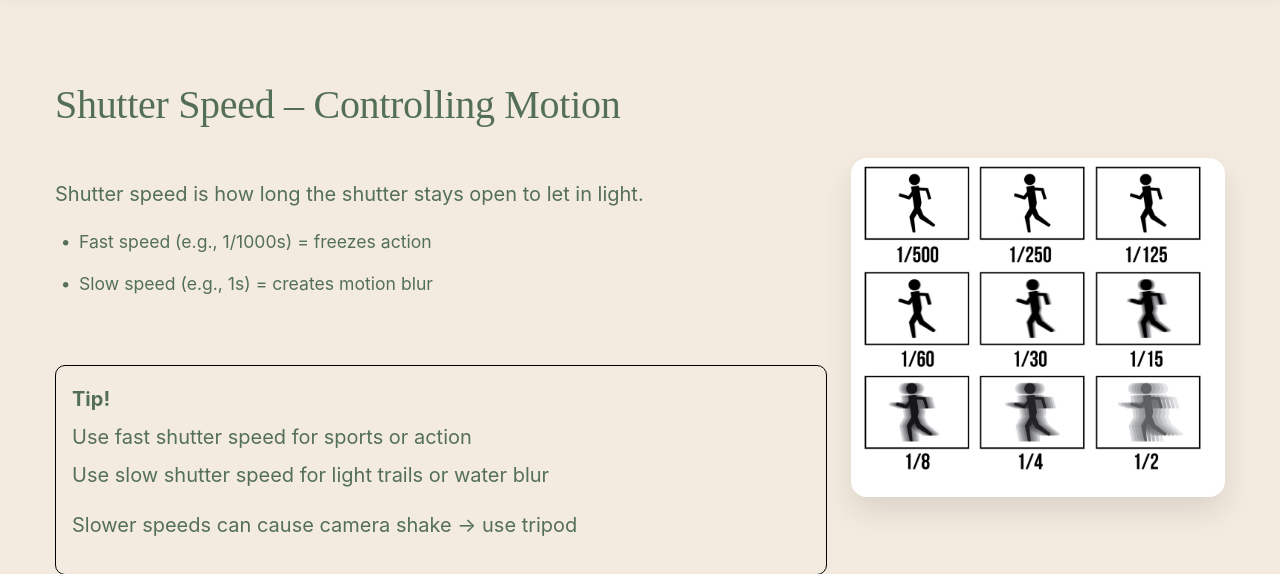
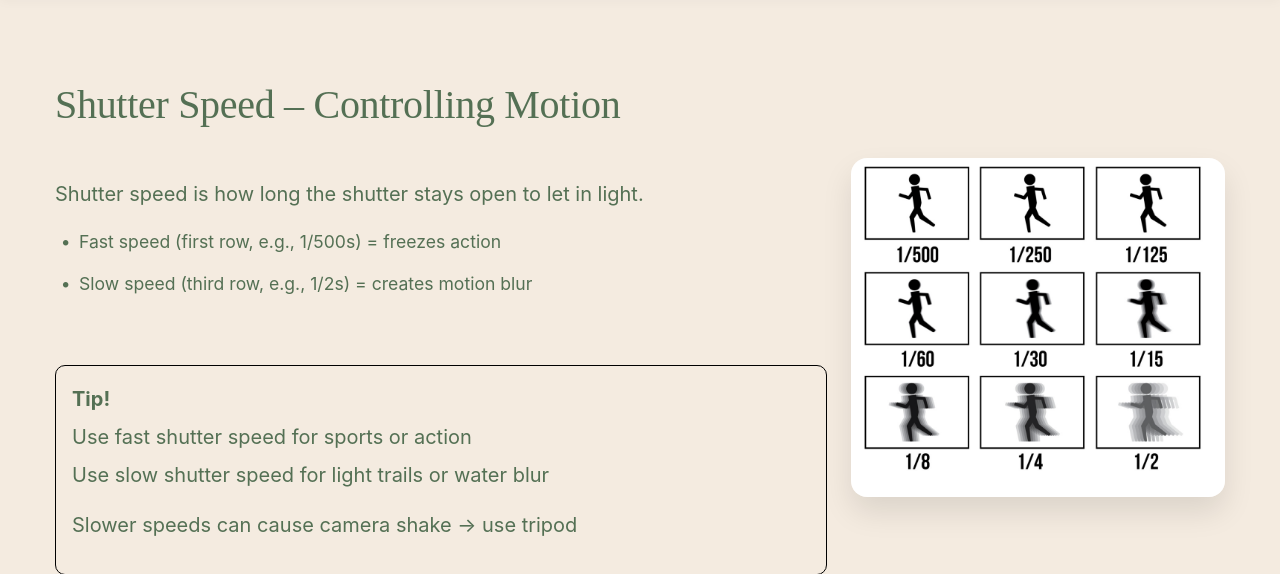
Before and after one commit to jyshin04/exposure-triangle, a Flask app: page /learn/5 in a window 1280 px wide. Shown: the part 64-638 px from the top of the page. Run offline with Flask 3, Linux system fonts and the light colour scheme; some web fonts are replaced.

Commit message:
Fixed explanation on learn page 5 based on feedback

```diff
--- a/templates/learn_5.html
+++ b/templates/learn_5.html
@@ -6,8 +6,8 @@
             <h2 class="camera-basics-heading mb-5">Shutter Speed – Controlling Motion</h2>
             <p class="fs-5">Shutter speed is how long the shutter stays open to let in light.
                 <ul>
-                    <li>Fast speed (e.g., 1/1000s) = freezes action</li>
-                    <li>Slow speed (e.g., 1s) = creates motion blur</li>
+                    <li>Fast speed (first row, e.g., 1/500s) = freezes action</li>
+                    <li>Slow speed (third row, e.g., 1/2s) = creates motion blur</li>
                 </ul>
             </p>
 
```
